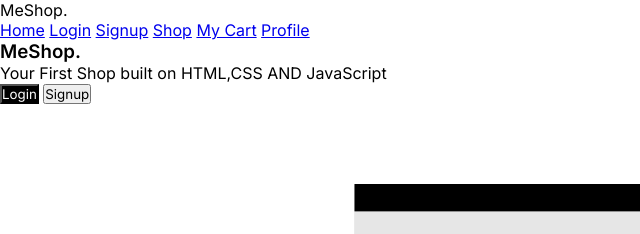
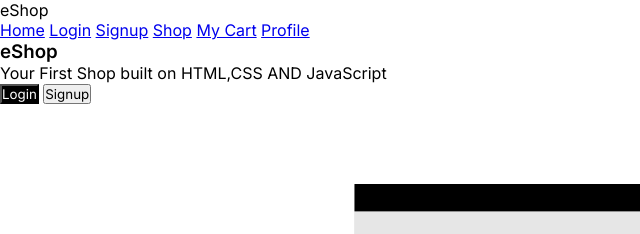
Before and after one commit to KrumarDevendra007/shopping-kart, a plain HTML site: page index.html in a window 1280 px wide. Shown: the top 234 px of the page, 0-640 px from the left. Drawn offline with Linux system fonts and the light colour scheme; files that its build step writes are made by us from their sources.

Commit message:
Update done

```diff
--- a/index.html
+++ b/index.html
@@ -10,7 +10,7 @@
     <div class="homepage-container">
         <header>
           <div class="logo">
-            MeShop.
+            eShop
           </div>
           <div class="nav-items">
             <a href="./">Home</a>
@@ -23,7 +23,7 @@
         </header>
         <main>
         <div class="homepage-details">
-         <h3>MeShop.</h3>
+         <h3>eShop</h3>
          <p>Your First Shop built on HTML,CSS AND JavaScript</p>
          <div class="homepage-buttons">
             <a href="./login/"><button style="background-color:#000000;color:#FFFFFF">Login</button></a>
```
Also changed, not shown: cart/index.html (+1 -1 lines), login/index.html (+1 -1 lines), profile/index.html (+1 -1 lines), shop/index.html (+1 -1 lines), signup/index.html (+1 -1 lines).
